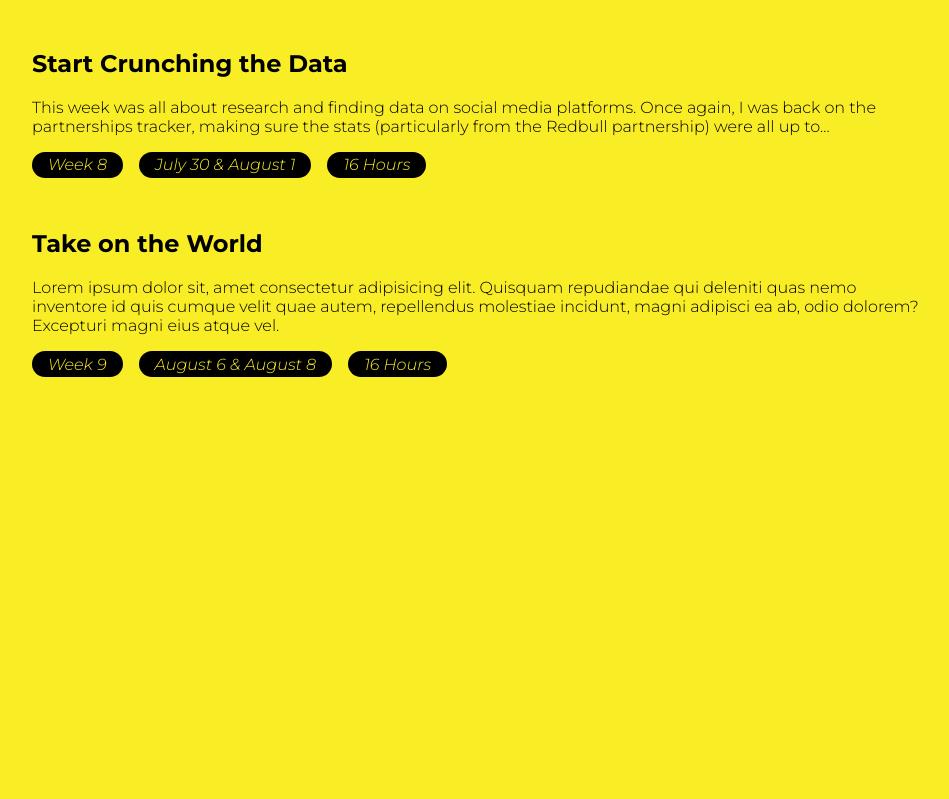
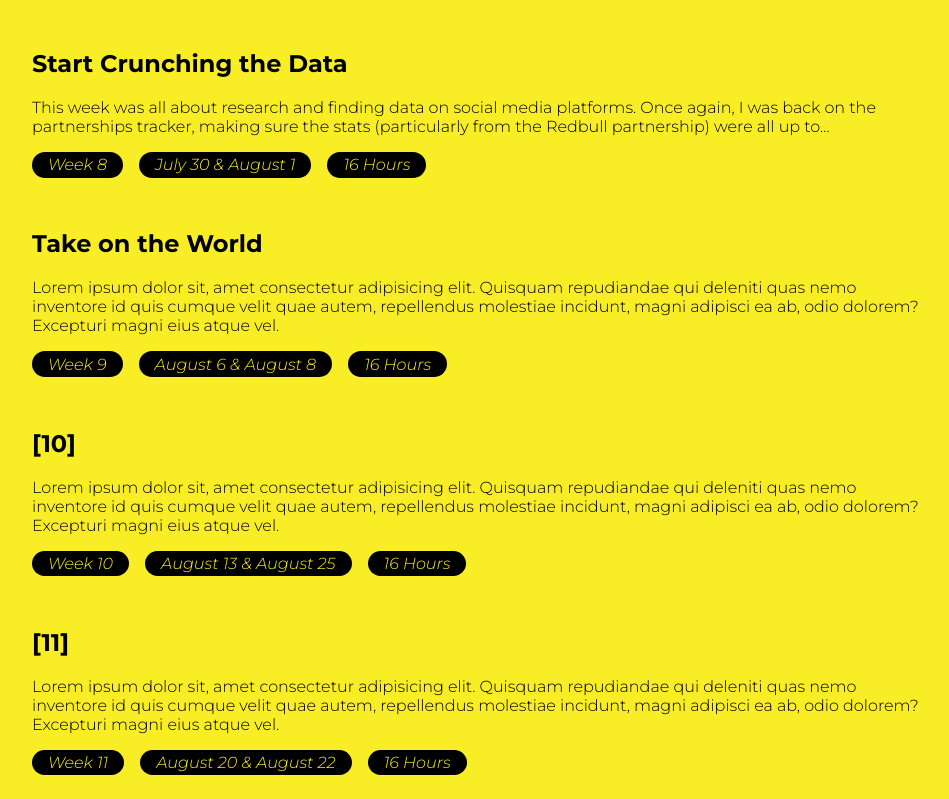
Before and after one commit to DJam98/internship-blog, a plain HTML site: page index.html in a window 1280 px wide. Shown: the part 1387-2186 px from the top of the page, without its empty margins (184-1133 px from the left). Before the commit the page ends 1788 px from the top, so only its background shows below. Drawn offline with Linux system fonts and the light colour scheme.

Commit message:
Update index.html

```diff
--- a/index.html
+++ b/index.html
@@ -22,7 +22,7 @@
             <div class="infoContainer">
                 <div class="infoItem infoName"><span class="scuff"><br><br><br><br></span>James Dawson</div>
                 <div class="infoItem infoTitle"><div class="title">PWR Internship</div><span class="scuff"><br></span>June - August 2024</div>
-                <div class="infoItem infoHours"><span class="scuff"><br><br><br><br></span>Current Log: 144 Hours</div>
+                <div class="infoItem infoHours"><span class="scuff"><br><br><br><br></span>Current Log: 176 Hours</div>
             </div>
         </header>
 
@@ -133,6 +133,32 @@
                 </div>
             </article></a>
 
+            <a href="10.html"><article>
+                <h1>[10]</h1>
+                <p>
+                    Lorem ipsum dolor sit, amet consectetur adipisicing elit. Quisquam repudiandae qui deleniti quas nemo inventore id quis cumque velit quae autem, repellendus molestiae incidunt, magni adipisci ea ab, odio dolorem? Excepturi magni eius atque vel.
+
+                </p>
+                <div class="tagContainer">
+                    <div class="tagItem">Week 10</div>
+                    <div class="tagItem">August 13 & August 25</div>
+                    <div class="tagItem">16 Hours</div>
+                </div>
+            </article></a>
+
+            <a href="11.html"><article>
+                <h1>[11]</h1>
+                <p>
+                    Lorem ipsum dolor sit, amet consectetur adipisicing elit. Quisquam repudiandae qui deleniti quas nemo inventore id quis cumque velit quae autem, repellendus molestiae incidunt, magni adipisci ea ab, odio dolorem? Excepturi magni eius atque vel.
+
+                </p>
+                <div class="tagContainer">
+                    <div class="tagItem">Week 11</div>
+                    <div class="tagItem">August 20 & August 22</div>
+                    <div class="tagItem">16 Hours</div>
+                </div>
+            </article></a>
+
         </main>
 
     </body>
```
